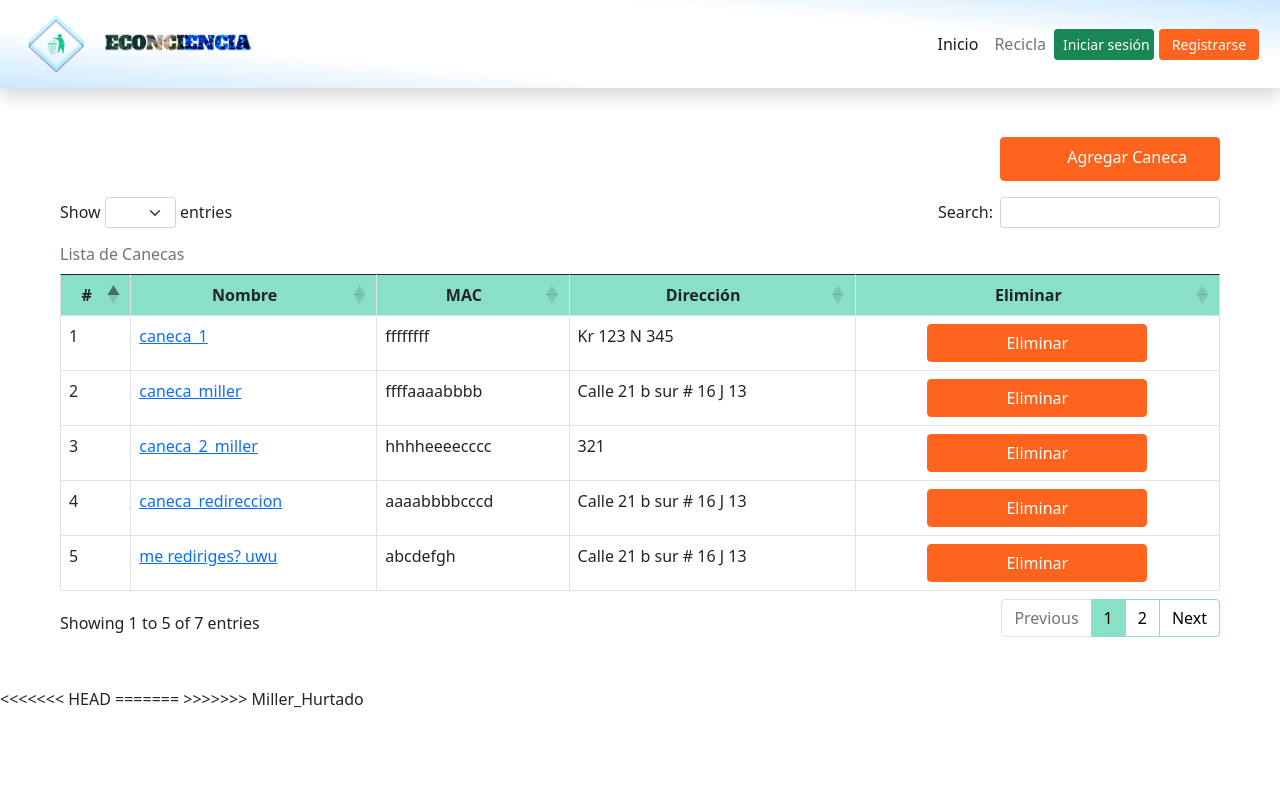
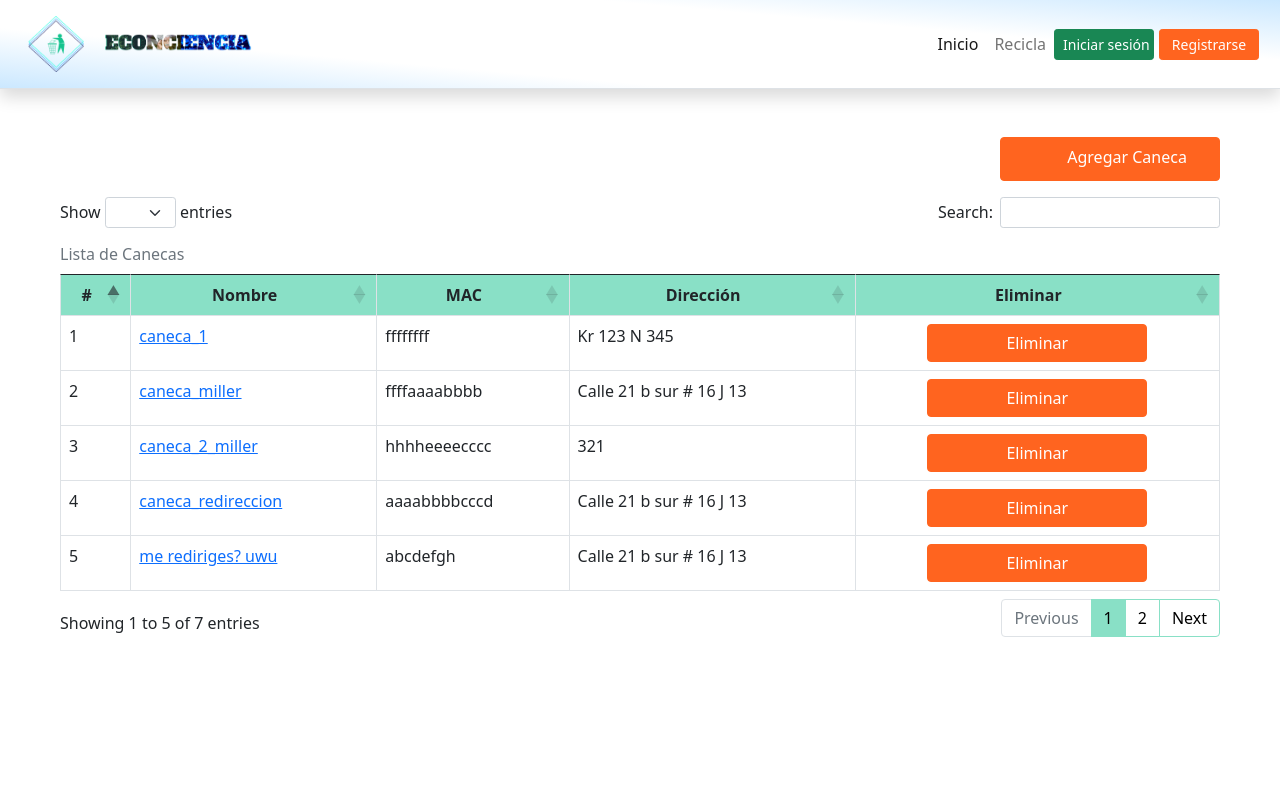
Before and after one commit to Millerxd14/EconnectRecycle, a Django app: template econciencia/templates/canecas/consultas.html in a window 1280 px wide. Run offline with Django 3.2, Linux system fonts and the light colour scheme; the template is opened without the code that fills it: values that come from a table or form of the project are taken from there, others are empty; data comes from the database, SQL or seed files in the repository; both versions use the stored data as it was after the commit; parts of the project's set-up code (start-up, migrations or seed data) failed here and were passed over; some libraries are stand-ins or nearby versions.

Commit message:
[Todo junto]

```diff
--- a/econciencia/templates/canecas/consultas.html
+++ b/econciencia/templates/canecas/consultas.html
@@ -98,10 +98,6 @@
     <script src="https://code.jquery.com/jquery-3.5.1.js"></script>
     <script src="https://cdn.datatables.net/1.12.1/js/jquery.dataTables.min.js"></script>
     <script src="https://cdn.datatables.net/1.12.1/js/dataTables.bootstrap5.min.js"></script>
-<<<<<<< HEAD
-    <script scr="//cdn.datatables.net/plug-ins/1.12.1/i18n/es-ES.json"></script>
-=======
     <script scr="https://cdn.datatables.net/plug-ins/1.12.1/i18n/es-ES.json"></script>
->>>>>>> Miller_Hurtado
     <script src="{% static 'js/consulta.js'%}"></script>
 {% endblock%}
```
Also changed, not shown: db.sqlite3.
